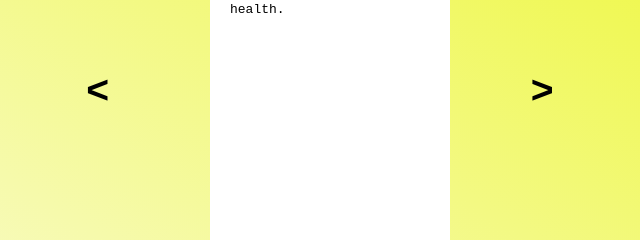
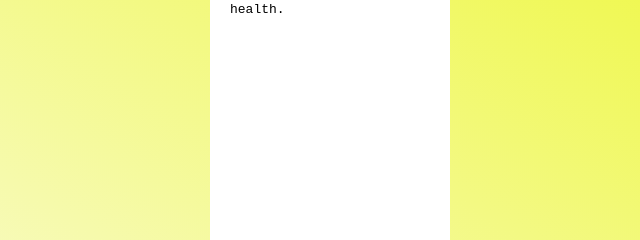
Before and after one commit to PanduCollege/bcawallmagazin, a plain HTML site: page index.html in a window 1280 px wide. Shown: the part 293-533 px from the top of the page, 320-960 px from the left. Drawn offline with Linux system fonts and the light colour scheme; a script that the page names is missing.

Commit message:
Update book.css

```diff
--- a/book.css
+++ b/book.css
@@ -40,15 +40,7 @@ img{
     top: 0;
 }
 #next, #prev{
-    position: absolute;
-    top: 40%;
-    color: #000000;
-    background-color: transparent;
-    border: none;
-    font-size: xxx-large;
-    font-family: monospace;
-    font-weight: bold;
-    left: 400px;
+    display: none;
 }
 #next{
     left: unset;
```
